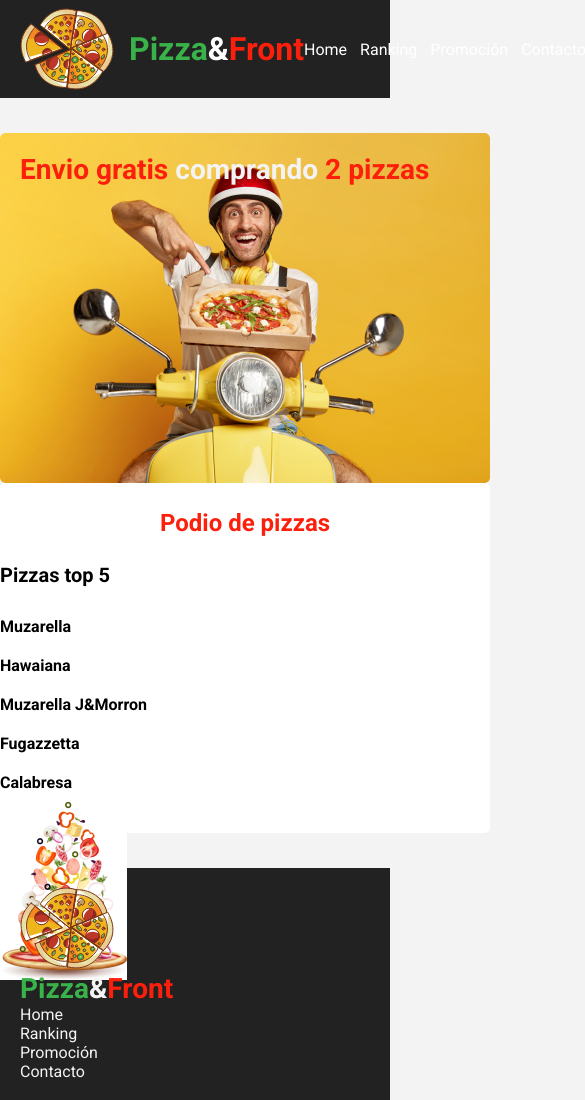
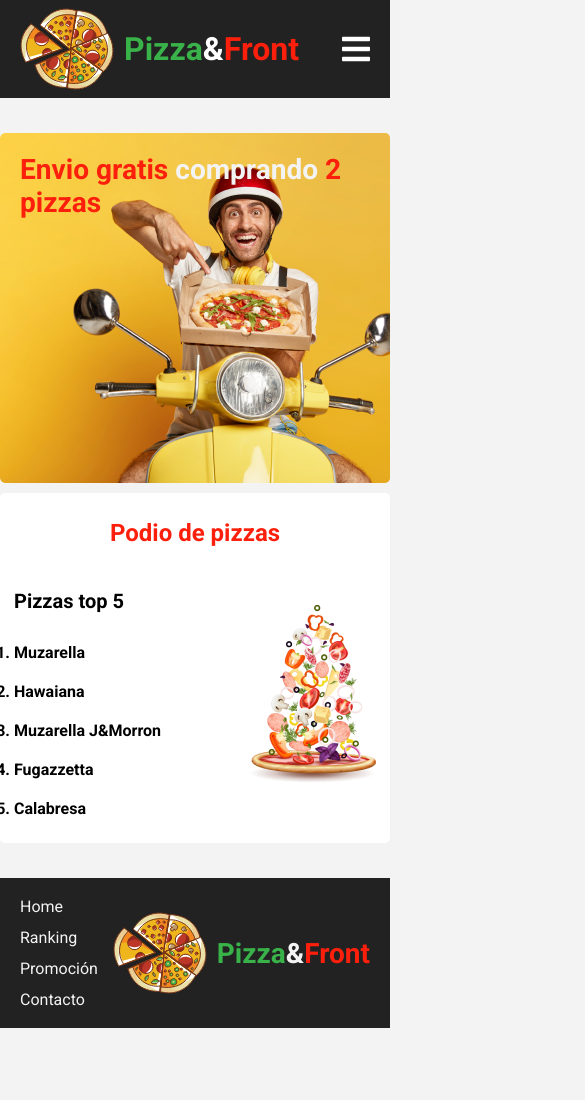
Before and after one commit to CaroSalazar/CaroSalazar-Frontend, a plain HTML site: page clase14/index.html in a window 390 px wide. Shown: the whole page, 585 px wide, since content can reach past the window. After the commit the page ends 1028 px from the top, so only its background shows below. Drawn offline with Linux system fonts and the light colour scheme.

Commit message:
todos los tps

```diff
--- a/clase14/css/style_base.css
+++ b/clase14/css/style.css
@@ -22,28 +22,28 @@ header {
   background: var(--gray);
   color: var(--white);
   padding: 0.5rem 1.25rem;
+  /*Sacamos flex*/
   display: flex;
-  flex-direction: row;
+  flex-wrap: wrap;
   justify-content: space-between;
-  align-content: center;
-}
-header nav{
-  display: flex;
   align-items: center;
 
+  /*Sacamos flex*/
 }
+
 header nav ul {
+  /*Sacamos flex*/
   display: flex;
-  flex-direction: row;
   gap: 13px;
-  align-items: center;
-  justify-content: center;
+  /*Sacamos flex*/
 }
 
 header .header__logo {
+  /*Sacamos flex*/
   display: flex;
   align-items: center;
-  gap:15px;
+  gap: 10px;
+  /*Sacamos flex*/
 }
 
 header .header__logo span,
@@ -62,7 +62,13 @@ main {
 }
 
 main .container {
-  /*Añadimos flex*/
+  /*Sacamos flex*/
+  display: flex;
+  flex-wrap: wrap;
+  justify-content: center;
+  align-items: center;
+  gap: 10px;
+  /*Sacamos flex*/
 }
 
 main section .card {
@@ -84,7 +90,11 @@ main section .delivery span {
 main section .podio {
   background: #fff;
   font-weight: bold;
-  /*Añadimos flex*/
+    /*Sacamos flex*/
+    display: flex;
+    flex-wrap: wrap;
+    justify-content: center;
+    /*Sacamos flex*/
 }
 main section .podio h3 {
   color: var(--red);
@@ -100,7 +110,11 @@ main section .podio h3 {
 }
 
 .top5 {
-  /*Añadimos flex*/
+  /*Sacamos flex*/
+  display: flex;
+  justify-content: center;
+  gap: 88px;
+  /*Sacamos flex*/
 }
 
 .top5 .podio__pizzas ol li {
@@ -109,27 +123,50 @@ main section .podio h3 {
 
 .top5 .podio__img {
   padding-bottom: 60px;
-  /*Añadimos flex*/
+    /*Sacamos flex*/
+    align-items: flex-end;
+    display: flex;
+    /*Sacamos flex*/
 }
 
 footer {
   background: #222;
   padding: 19px 20px;
-  /*Añadimos flex*/
+  /*Sacamos flex*/
+  display: flex;
+  justify-content: space-between;
+  align-items: center;
+  /*Sacamos flex*/
 }
 
 footer .footer__logo {
   color: var(--lightWhite);
   font-size: 14px;
-  /*Añadimos flex*/
+    /*Sacamos flex*/
+    display: flex;
+    align-items: center;
+    gap: 10px;
+    /*Sacamos flex*/
 }
 
 footer ul {
   color: var(--lightWhite);
-  /*Añadimos flex*/
+  /*Sacamos flex*/
+  display: flex;
+  flex-direction: column;
+  gap: 12px;
+  order: -1;
+  /*Sacamos flex*/
 }
-
 @media screen and (max-width:  768px) {
-   /* - Ocultar los botone de nav (del header)
-      - Añadir el ícono hamburguesa */
+    header nav ul{
+        display: none;
+        /* visibility: hidden; */
+    }
+    header nav::before{
+        content: '\f0c9';
+        font-family: "Font Awesome 5 Free";
+        font-weight: 900;
+        font-size: 2rem;
+    }
 }
--- a/clase14/index.html
+++ b/clase14/index.html
@@ -7,7 +7,7 @@
     <title>Pizza Front</title>
     <link rel="stylesheet" href="https://cdnjs.cloudflare.com/ajax/libs/font-awesome/5.15.3/css/solid.min.css">
     <!-- <link rel="stylesheet" href="css/style.css" /> -->
-    <link rel="stylesheet" href="css/style_base.css">
+   <link rel="stylesheet" href="./css/style.css">
   </head>
   <body>
     <header>
```
